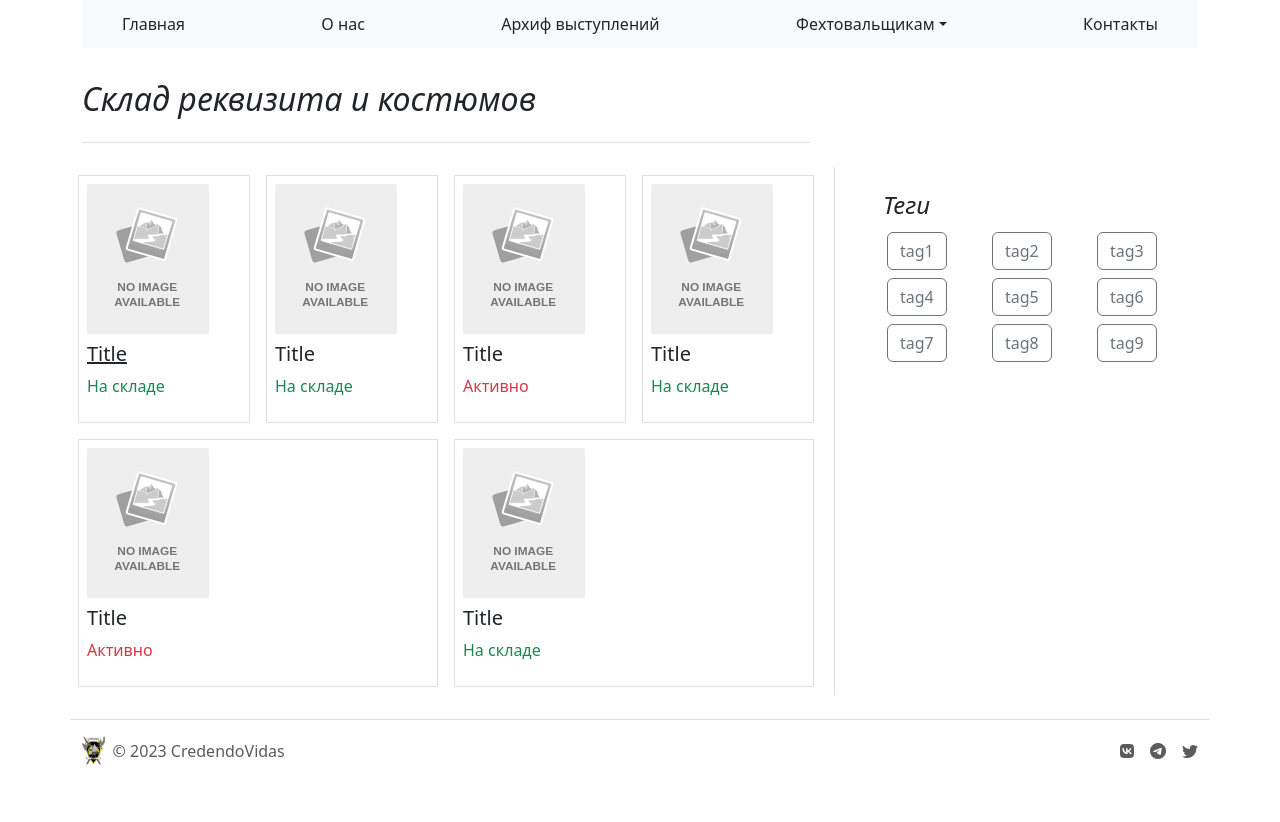
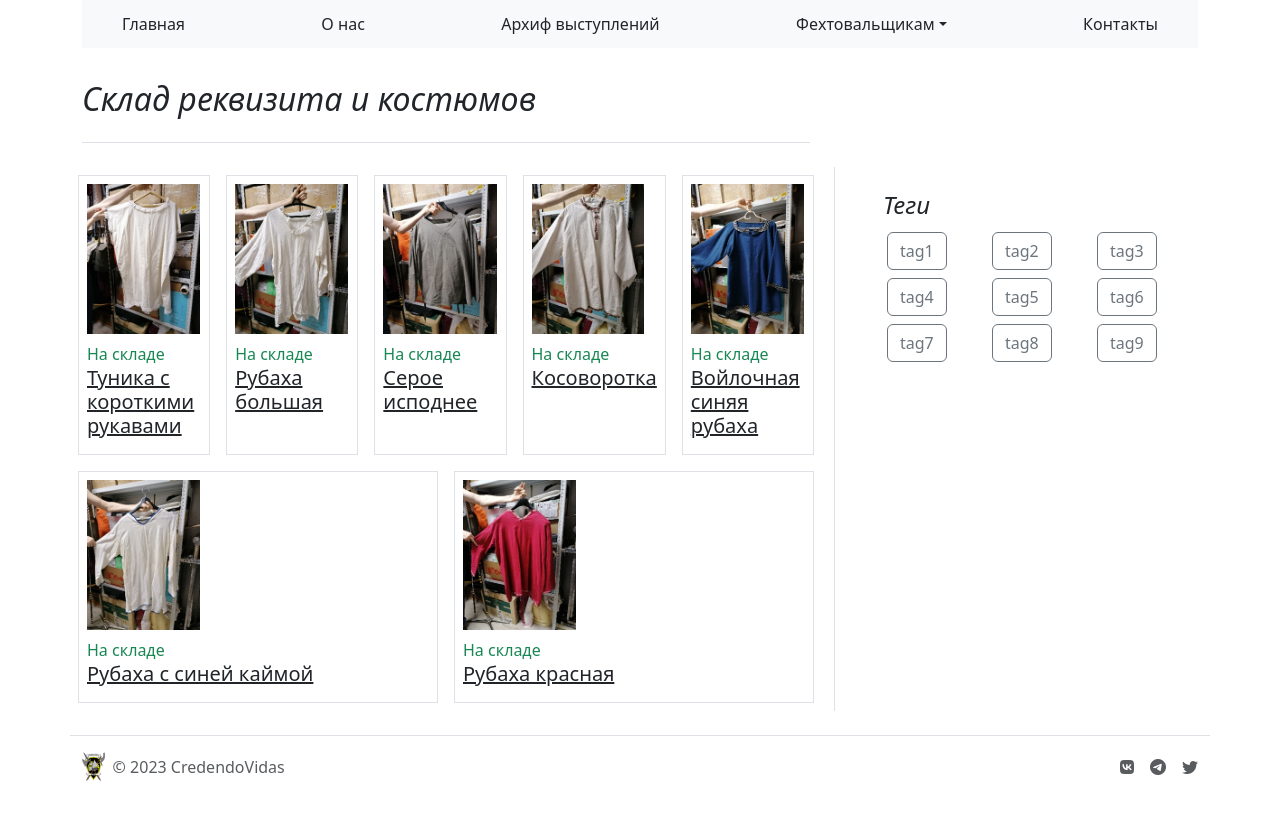
Before and after one commit to Technohamster-py/credendo-vidas, a Django app: page /store/ in a window 1280 px wide. Shown: the part 73-895 px from the top of the page. Before the commit the page ends 838 px from the top, so only its background shows below. Run offline with Django 4.2, Linux system fonts and the light colour scheme; data comes from the database, SQL or seed files in the repository; some libraries are stand-ins or nearby versions.

Commit message:
Добавлен вывод записей из БД на страницу каталога

```diff
--- a/store/admin.py
+++ b/store/admin.py
@@ -16,7 +16,6 @@ class ItemAdmin(admin.ModelAdmin):
     list_filter = ['status', 'tags', 'color']
     readonly_fields = ['preview']
     fields = ['name', 'photo', 'preview', 'place', 'size', 'material', 'color', 'status', 'last_status_change', 'tags']
-
 
     def preview(self, obj):
         photo_url = obj.photo.url
--- a/store/views.py
+++ b/store/views.py
@@ -1,9 +1,12 @@
 from django.shortcuts import render
+from .models import Item
 
 
 def item(request, id):
-    return render(request, 'store/item.html')
+    item = Item.objects.get(id=id)
+    return render(request, 'store/item.html', {'item': item})
 
 
 def catalog(request):
-    return render(request, 'store/catalog.html')
+    items = Item.objects.all()
+    return render(request, 'store/catalog.html', {'items': items})
--- a/templates/store/catalog.html
+++ b/templates/store/catalog.html
@@ -18,37 +18,21 @@
     <div class="row g-5">
         <div class="col-8">
             <div class="row justify-content-between">
-        <div class="col-sm m-2 p-2 border">
-            <img class="mb-2" src="{% static 'img/No-Image-Placeholder.svg' %}" height="150">
-            <h5><a class="link-dark" href="item">Title</a></h5>
-            <p class="text-success"> На складе</p>
-        </div>
-        <div class="col-sm m-2 p-2 border">
-            <img class="mb-2" src="{% static 'img/No-Image-Placeholder.svg' %}" height="150">
-            <h5>Title</h5>
-            <p class="text-success"> На складе</p>
-        </div>
-        <div class="col-sm m-2 p-2 border">
-            <img class="mb-2" src="{% static 'img/No-Image-Placeholder.svg' %}" height="150">
-            <h5>Title</h5>
-            <p class="text-danger">Активно</p>
-        </div>
-        <div class="col-sm m-2 p-2 border">
-            <img class="mb-2" src="{% static 'img/No-Image-Placeholder.svg' %}" height="150">
-            <h5>Title</h5>
-            <p class="text-success"> На складе</p>
-        </div>
-        <div class="col-sm m-2 p-2 border">
-            <img class="mb-2" src="{% static 'img/No-Image-Placeholder.svg' %}" height="150">
-            <h5>Title</h5>
-            <p class="text-danger">Активно</p>
-        </div>
-        <div class="col-sm m-2 p-2 border">
-            <img class="mb-2" src="{% static 'img/No-Image-Placeholder.svg' %}" height="150">
-            <h5>Title</h5>
-            <p class="text-success"> На складе</p>
-        </div>
 
+                {% for item in items %}
+                    <div class="col-sm m-2 p-2 border">
+                        <img class="mb-2" src="{{ item.photo.url }}" height="150">
+
+                        <div class="align-self-end">
+                            {% if item.status == item.STORED %}
+                            <p class="mb-0 text-success"> На складе</p>
+                            {% else %}
+                            <p class="mb-0 text-danger"> В работе</p>
+                            {% endif %}
+                        </div>
+                        <h5><a class="link-dark" href="item-id={{ item.id }}">{{ item.name }}</a></h5>
+                    </div>
+                {% endfor %}
     </div>
         </div>
         <div class="col-4 border-start">
```
